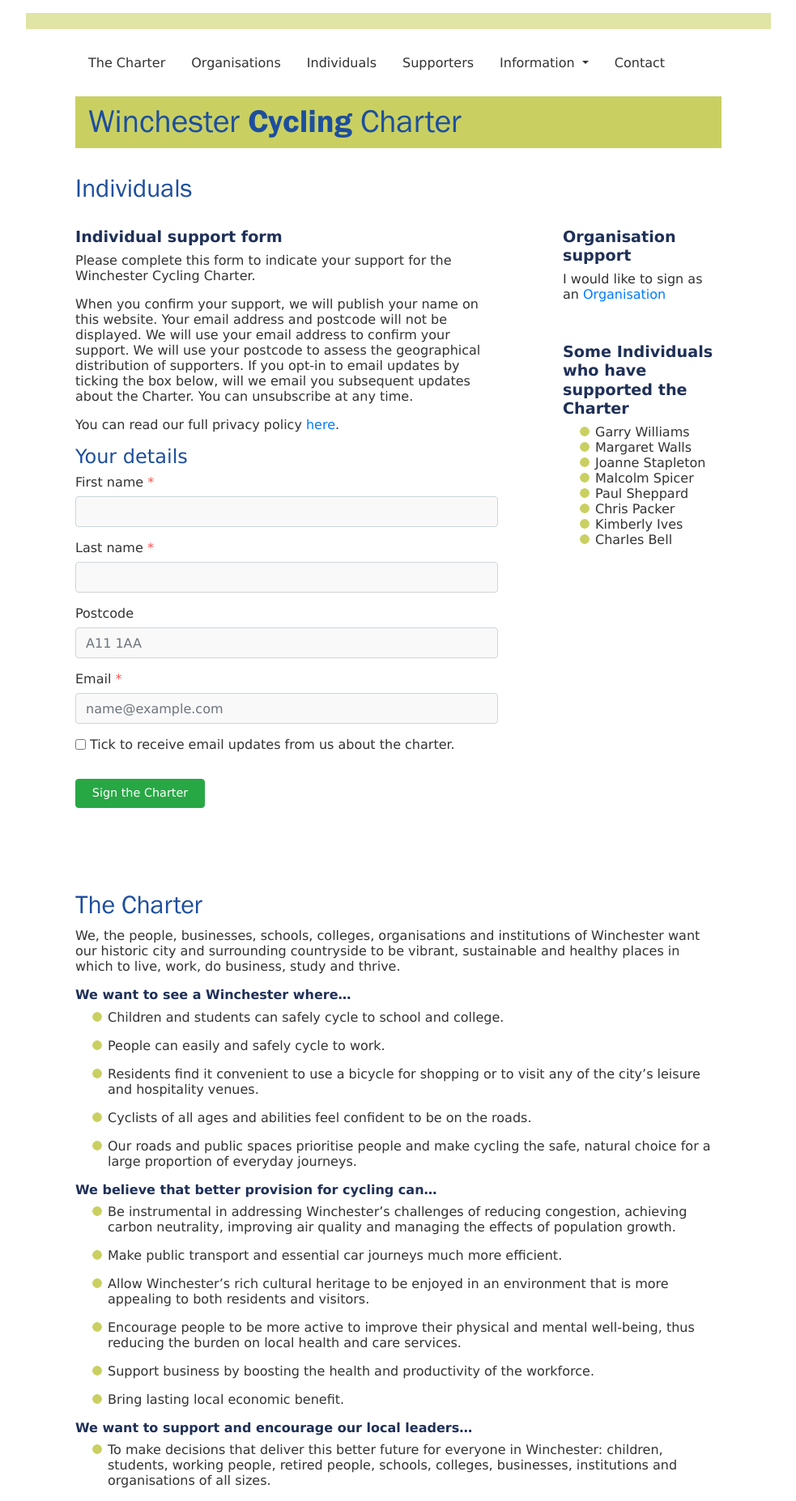
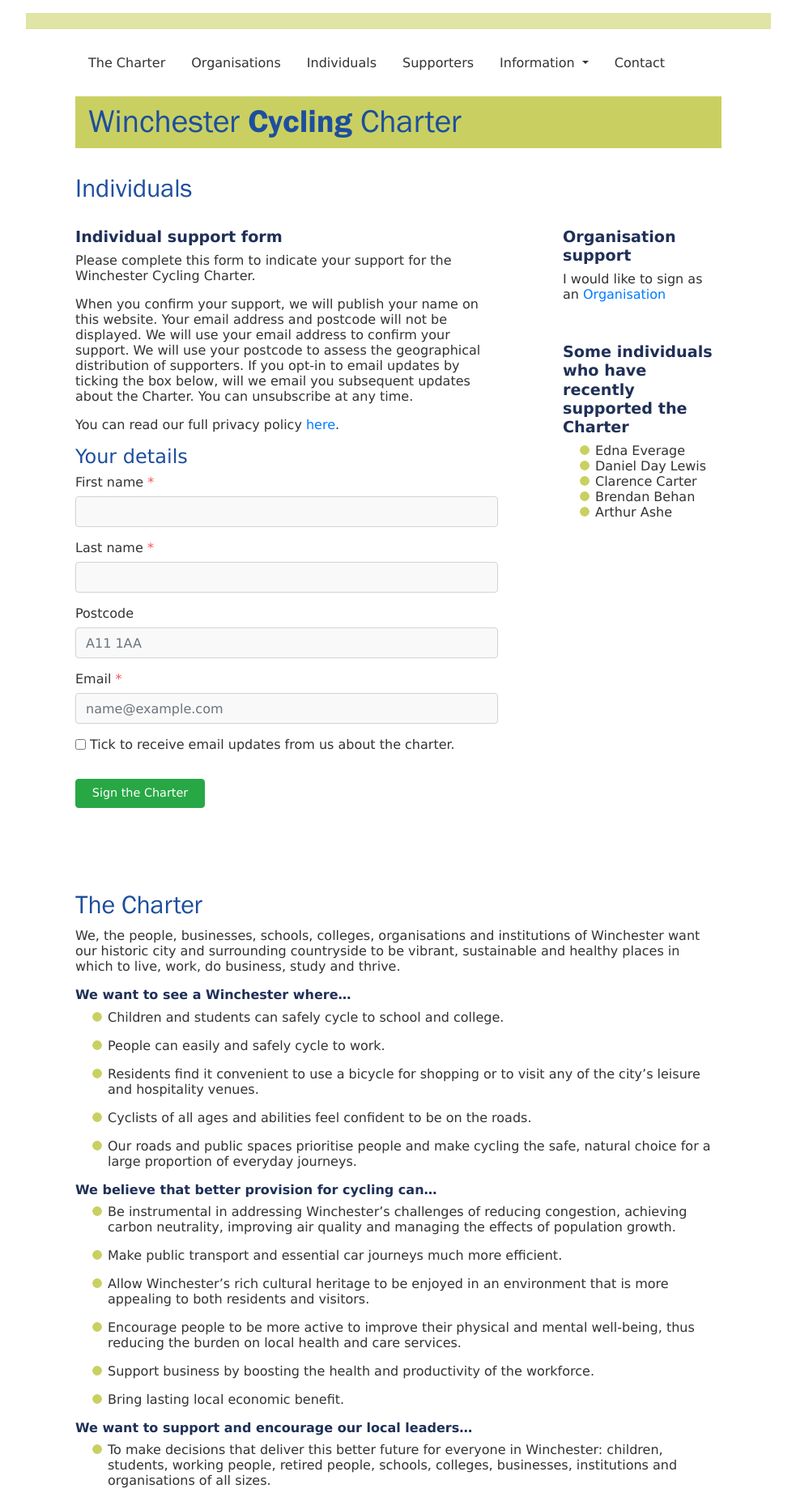
Before and after one commit to winchestercyclingcharter/winchestercyclingcharter.github.io, a Jekyll site: the page built from ind-page.md, in a window 1280 px wide. Shown: the whole page at 81% size, without its empty margins (148-1131 px from the left). Built offline with Jekyll 4.4.1, drawn with Linux system fonts in a browser that asks for light colours; nearby versions of some CDN libraries.

Commit message:
fix sort order in supporter lists

```diff
--- a/_data/people.yml
+++ b/_data/people.yml
@@ -1,17 +1,6 @@
 people:
-    - firstname: Charles
-      lastname: Bell
-    - firstname: Kimberly
-      lastname: Ives
-    - firstname: Chris
-      lastname: Packer
-    - firstname: Paul
-      lastname: Sheppard
-    - firstname: Malcolm
-      lastname: Spicer
-    - firstname: Joanne
-      lastname: Stapleton
-    - firstname: Margaret
-      lastname: Walls
-    - firstname: Garry
-      lastname: Williams
+- { lastname: Ashe, firstname: Arthur, dt: 20210212-174551-961857 }
+- { lastname: Behan, firstname: Brendan, dt: 20210212-174616-624467 }
+- { lastname: Carter, firstname: Clarence, dt: 20210212-174638-513830 }
+- { lastname: Day Lewis, firstname: Daniel, dt: 20210212-174702-885135 }
+- { lastname: Everage, firstname: Edna, dt: 20210212-174804-824318 }
--- a/_includes/ind-supporters-sm.html
+++ b/_includes/ind-supporters-sm.html
@@ -1,10 +1,11 @@
 <!-- supporters -->
 <div class="supporters">
-    <h3>Some Individuals who have supported the Charter</h3>
+    <h3>Some individuals who have recently supported the Charter</h3>
         <ul>
-            {% for person in site.data.people.people reversed limit:15 %}
+            {% assign people = site.data.people.people | sort: "dt" %}
+            {% for person in people reversed limit:20 %}
             <li>
-                {{ person.firstname }} {{ person.lastname }}{% if person.founding %}<sup>*</sup>{% endif %}
+                {{ person.firstname }} {{ person.lastname }}
             </li>
             {% endfor %}
         </ul>
--- a/_includes/org-supporters-sm.html
+++ b/_includes/org-supporters-sm.html
@@ -1,10 +1,10 @@
 <!-- supporters -->
 <div class="supporters">
-    <h3>Some organisations who have supported the Charter</h3>
+    <h3>Some organisations who have recently supported the Charter</h3>
         <p>* = founding signatories.</p>
         <ul>
-            {% assign orgs = site.data.orgs.orgs | reverse %}
-            {% for org in orgs limit:20 %}
+            {% assign orgs = site.data.orgs.orgs | sort: "dt" %}
+            {% for org in orgs reversed limit:20 %}
                 <li>
                     <a href="{{org.website}}">
                         {{ org.title }}{% if org.founding %}<sup>*</sup>{% endif %}
```
Also changed, not shown: _data/orgs.yml (+22 -18 lines), _includes/logogrid.html (+14 -1 lines), supporters.md (+2 -1 lines).
